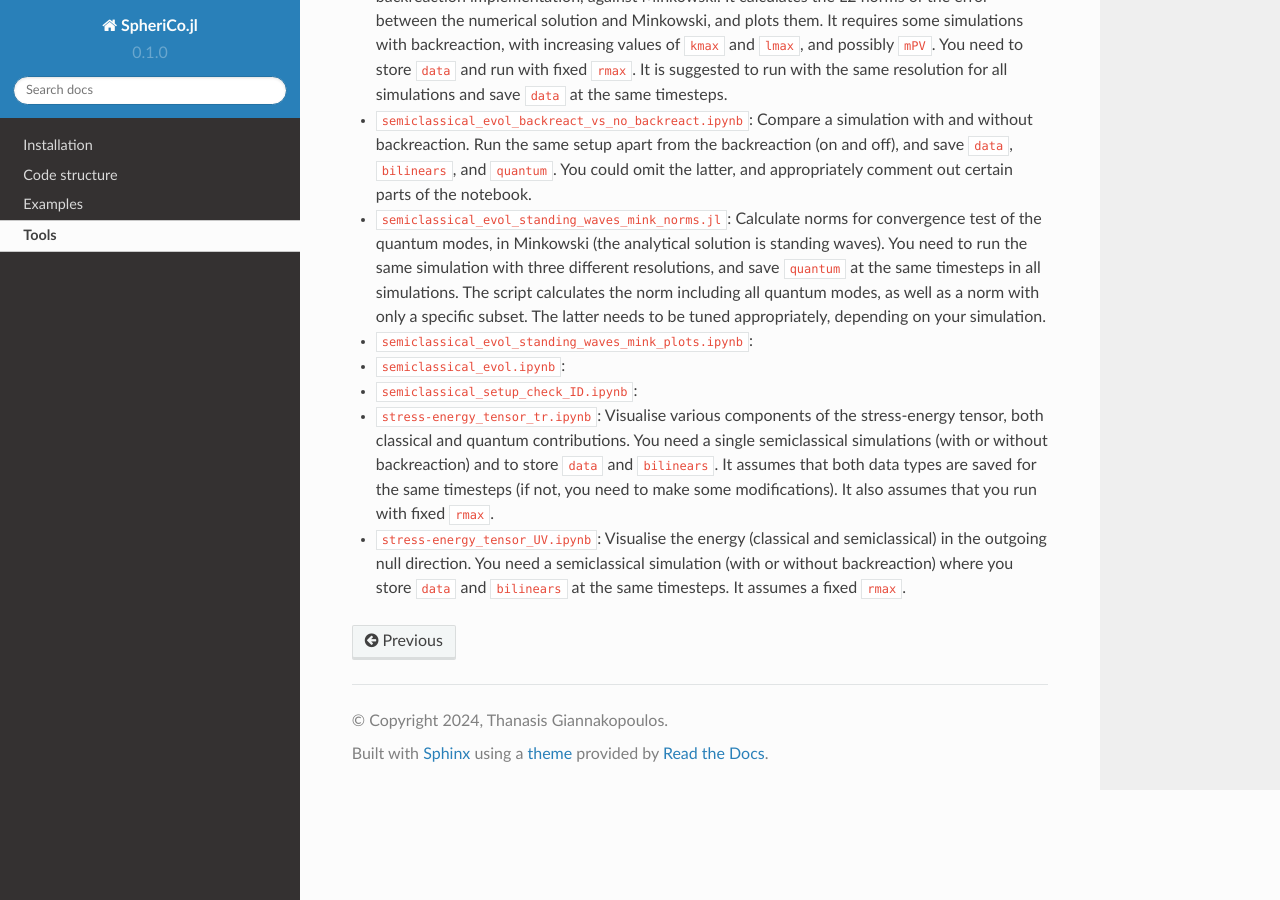
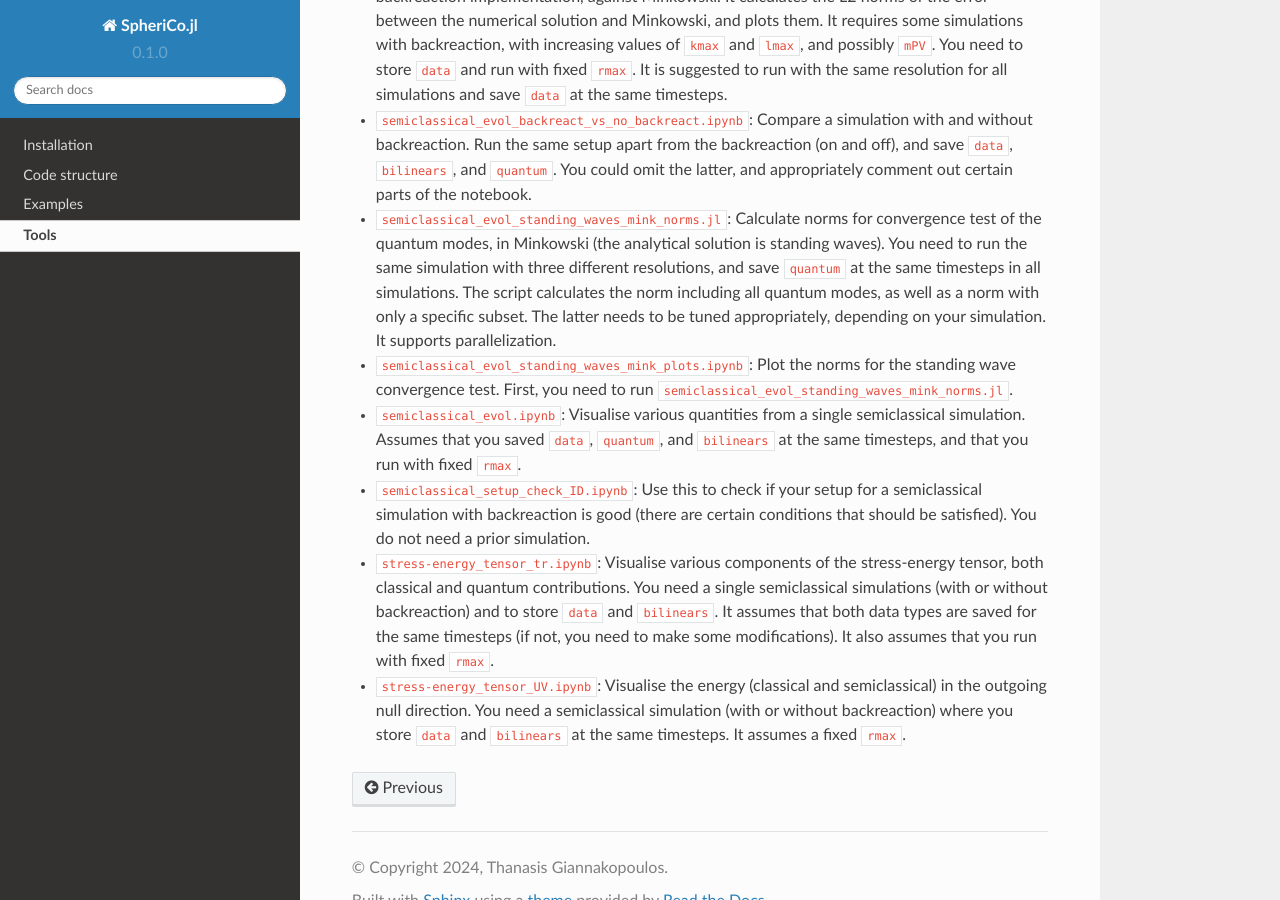
Before and after one commit to ThanasisGiannakopoulos/SpheriCo.jl, a Sphinx documentation site: the page built from docs/source/tools.rst, in a window 1280 px wide and 900 px high, scrolled down 1742 px. Built offline with Sphinx 7.4.7 and the Read the Docs theme 2.0.0, drawn with Linux system fonts in a browser that asks for light colours.

Commit message:
docs/tools: done
Signed-off-by: thanasis@Dobby <giannakopoulos.th@gmail.com>

```diff
--- a/docs/source/tools.rst
+++ b/docs/source/tools.rst
@@ -126,13 +126,21 @@ how it interacts with other tools:
   the same timesteps in all simulations. The script calculates the
   norm including all quantum modes, as well as a norm with only a
   specific subset. The latter needs to be tuned appropriately,
-  depending on your simulation.
+  depending on your simulation. It supports parallelization.
 
-- ``semiclassical_evol_standing_waves_mink_plots.ipynb``:
+- ``semiclassical_evol_standing_waves_mink_plots.ipynb``: Plot the
+  norms for the standing wave convergence test. First, you need to run
+  ``semiclassical_evol_standing_waves_mink_norms.jl``.
 
-- ``semiclassical_evol.ipynb``:
+- ``semiclassical_evol.ipynb``: Visualise various quantities from a
+  single semiclassical simulation. Assumes that you saved ``data``,
+  ``quantum``, and ``bilinears`` at the same timesteps, and that you
+  run with fixed ``rmax``.
 
-- ``semiclassical_setup_check_ID.ipynb``:
+- ``semiclassical_setup_check_ID.ipynb``: Use this to check if your
+  setup for a semiclassical simulation with backreaction is good
+  (there are certain conditions that should be satisfied). You do not
+  need a prior simulation.
 
 - ``stress-energy_tensor_tr.ipynb``: Visualise various components of
   the stress-energy tensor, both classical and quantum
```
Also changed, not shown: 3 other files.
